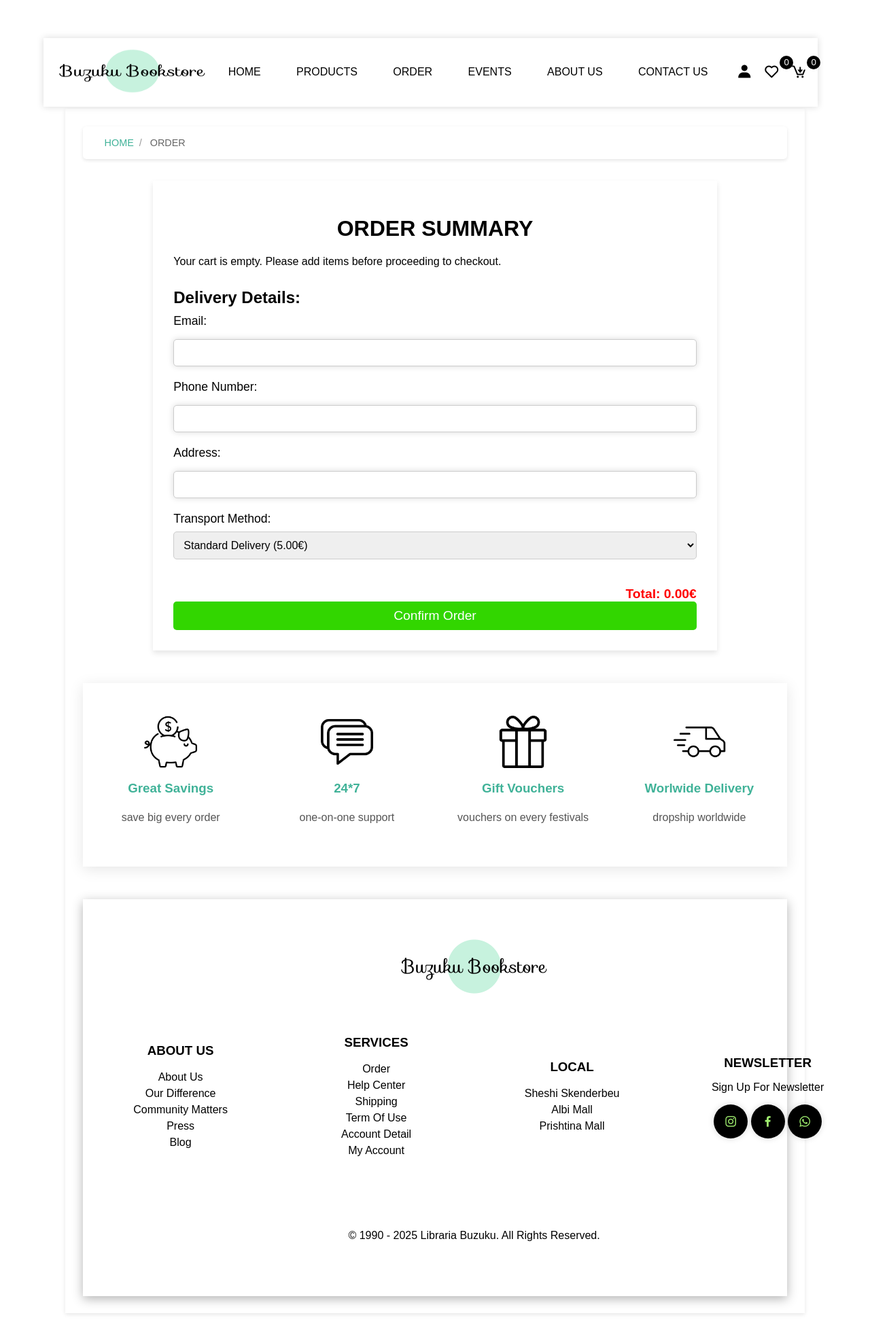
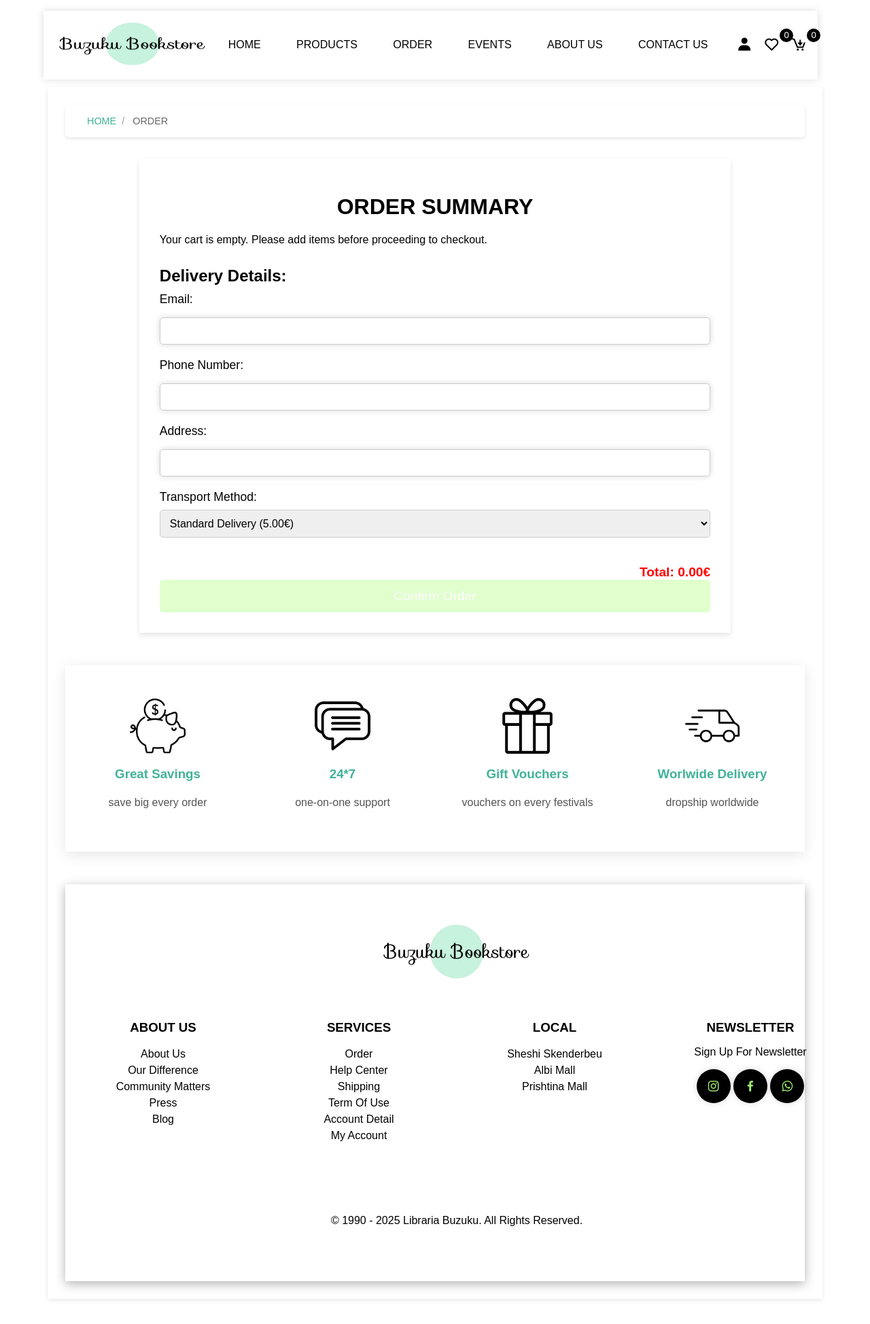
Before and after one commit to artaperdibuka/projekti, a PHP site: page /order.html in a window 1280 px wide. Shown: the whole page at 68% size. After the commit the page ends 1913 px from the top, so only its background shows below. Run offline with PHP 8.4, Linux system fonts and the light colour scheme.

Commit message:
(fifth commit)2

```diff
--- a/Projekti/order.html
+++ b/Projekti/order.html
@@ -73,7 +73,7 @@
                         </select>
 
                         <h3 id="total-price">Total: 0.00€</h3>
-                        <button type="submit" class="confirm-button">Confirm Order</button>
+                        <button type="submit" class=" btn">Confirm Order</button>
                     </form>
                 </div>
 
--- a/Projekti/style.css
+++ b/Projekti/style.css
@@ -25,13 +25,11 @@ body {
 }
 
 .main {
-
-
-    width: 85vw;
+    width: 89vw;
     background: #fff;
     box-shadow: 0 2px 6px 0 rgba(0, 0, 0, 0.1);
     margin: 1rem auto;
-    margin-top: 10rem;
+    margin-top: 8rem;
     padding: 2%;
 }
 
@@ -197,7 +195,7 @@ button {
 /* Header */
 header {
     position: fixed;
-    top: 7%;
+    top: 2%;
     left: 5%;
     right: 2%;
     width: 89vw;
@@ -650,7 +648,6 @@ header.scrolled {
     display: flex;
     flex-wrap: wrap;
     justify-content: space-between;
-    align-items: center;
     color: #000;
 }
 .top-footer h2 i {
@@ -689,7 +686,6 @@ footer .overlay{
 footer .inner-footer{
     display: grid;
     grid-template-columns: repeat(auto-fit, minmax(18rem, 1fr));
-    align-items: center;
     justify-content: center;
     text-align: center;
     width: 100%;
@@ -1178,18 +1174,14 @@ footer .bottom-footer{
 }
 
 .order-form button {
-    background-color: #32d600;
     color: white;
-    padding: 10px 20px;
     border: none;
     border-radius: 5px;
     font-size: 1.2rem;
     cursor: pointer;
     width:100%;
 }
-.order-form button:hover {
-    background-color: #339800;
-}
+
 .cart-item2 {
     display: flex;
     justify-content: space-between;
@@ -1397,3 +1389,7 @@ textarea{
     color: white; /* Ngjyra e bardhë për tekstin */
     pointer-events: none; /* Përdoret për të parandaluar se si mund të klikohen këto data */
 }
+.category-text{
+    padding-top: 5px;
+    color: #686868;
+}
```
